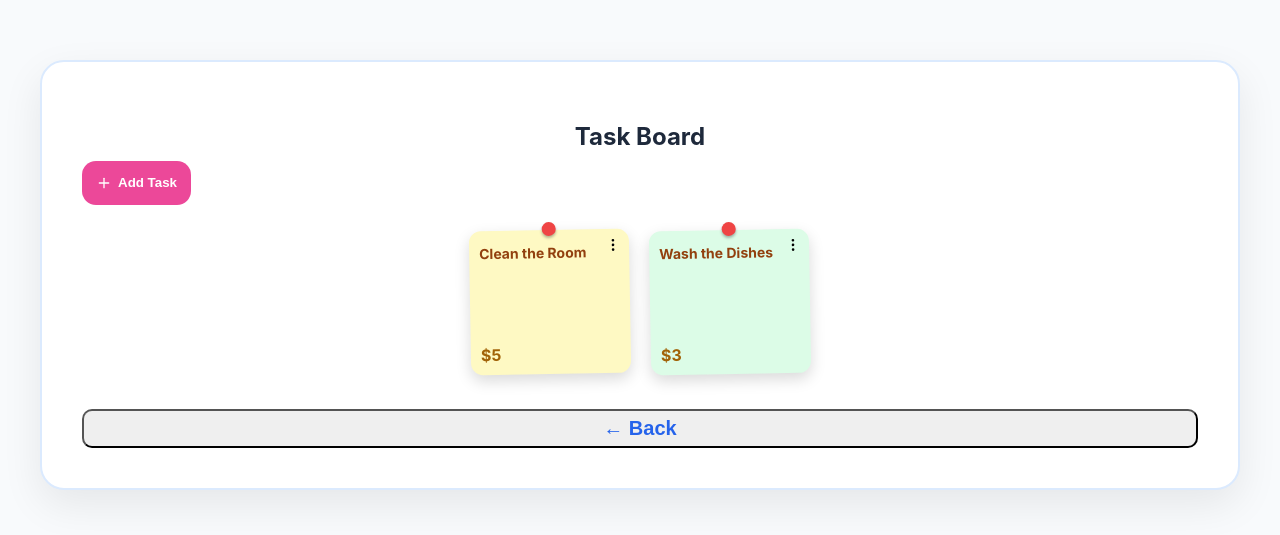
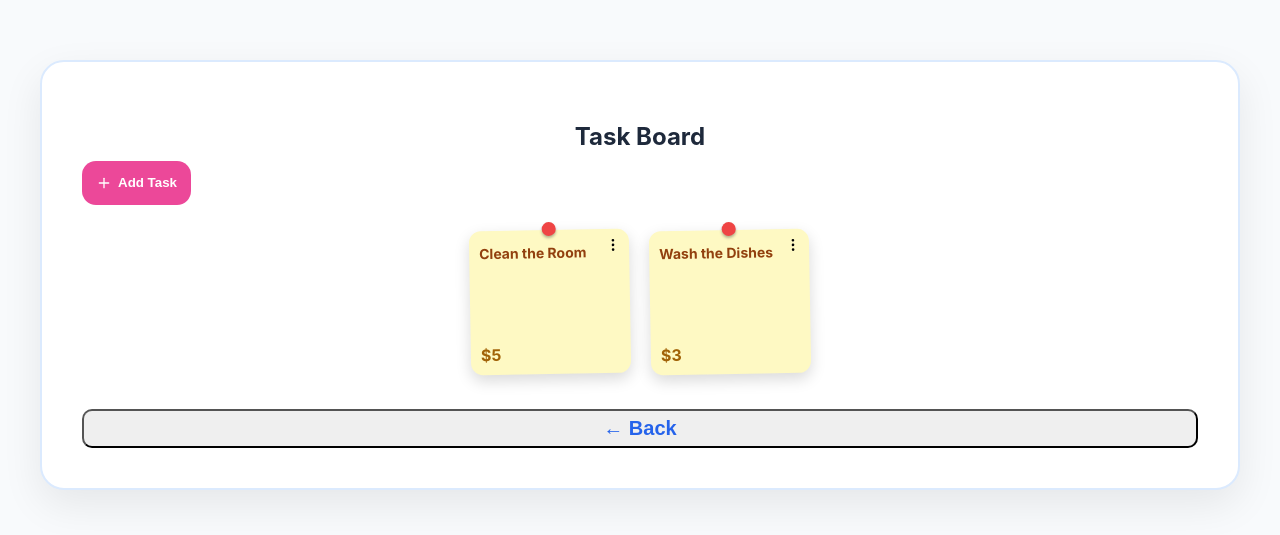
Before and after one commit to WendyShen-2005/PiggyKidsApp-ElleHacks2026, a React (Create React App) app in the folder piggyhacks/: page /parent-tasks in a window 1280 px wide. Shown: the part 125-660 px from the top of the page. Built offline with nearby package versions, Linux system fonts and the light colour scheme.

Commit message:
fixed sticky note page parents full task color

```diff
--- a/piggyhacks/src/route/parentTaskPage.jsx
+++ b/piggyhacks/src/route/parentTaskPage.jsx
@@ -123,7 +123,7 @@ const removeTask = async (task) => {
         {/* Sticky Notes */}
         <div className="task-notes">
           {tasks.map((task) => (
-            <div key={task.id} className={`task-note ${task.status}`}>
+            <div key={task.id} className={`task-note ${task.completed ? "completed" : "pending"}`}>
               <div className="thumbtack"></div>
 
               {/* 3 dots menu */}
```
